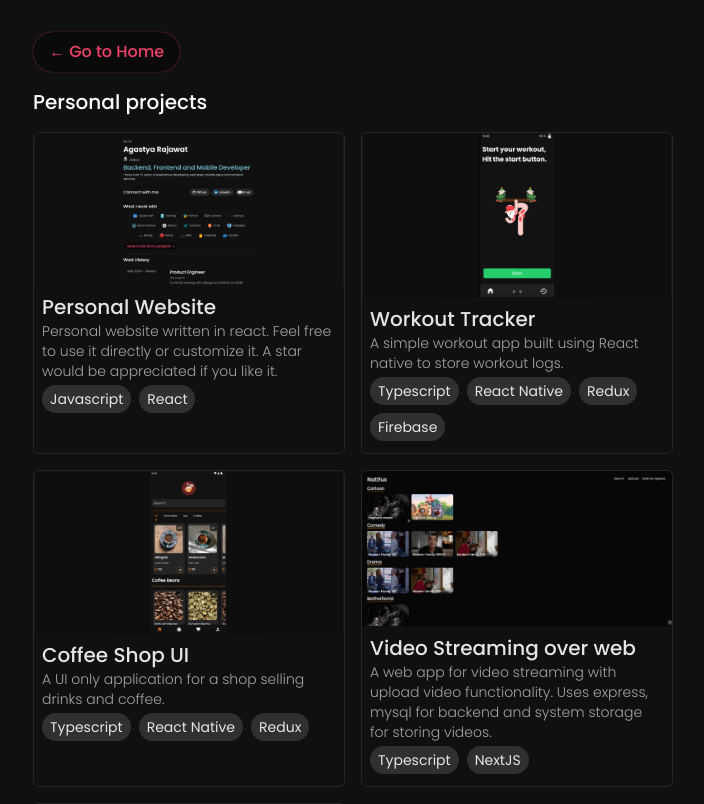
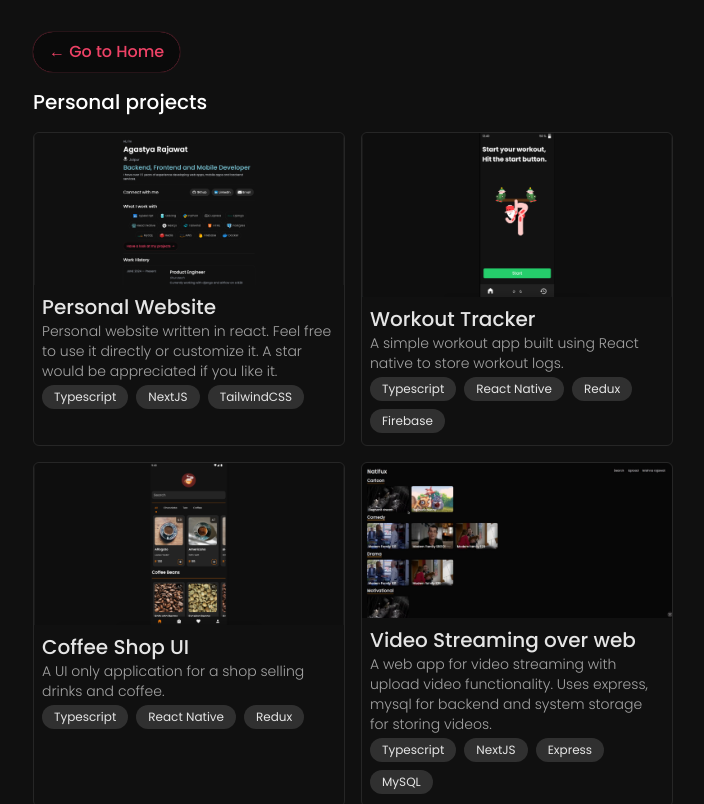
Before and after one commit to Agastya909/persona-website, a Next.js app: page /projects in a window 1280 px wide. Shown: the top 804 px of the page, without its empty margins (287-991 px from the left). Built offline with nearby package versions, Linux system fonts and the light colour scheme.

Commit message:
Minor UI change

```diff
--- a/app/components/workHistoryCard.tsx
+++ b/app/components/workHistoryCard.tsx
@@ -32,7 +32,7 @@ export default function WorkHistoryCard({
             return (
               <p
                 key={index}
-                className="py-1 px-4 bg-neutral-800 mr-2 rounded-full text-sm my-1 font-thin"
+                className="py-1 px-3 bg-neutral-800 mr-2 rounded-full text-xs my-1 font-normal"
               >
                 {item}
               </p>
--- a/app/layout.tsx
+++ b/app/layout.tsx
@@ -1,8 +1,8 @@
+/* eslint-disable @typescript-eslint/no-unused-vars */
 import type { Metadata } from "next";
 import { Poppins } from "next/font/google";
 import "./globals.css";
 
-// eslint-disable-next-line @typescript-eslint/no-unused-vars
 const poppins = Poppins({
   weight: ["300", "400", "500", "600", "700"],
   style: "normal",
@@ -22,9 +22,7 @@ export default function RootLayout({
 }>) {
   return (
     <html lang="en">
-      <body>
-        {children}
-      </body>
+      <body className={poppins.className}>{children}</body>
     </html>
   );
 }
--- a/app/page.tsx
+++ b/app/page.tsx
@@ -60,7 +60,7 @@ export default function Home() {
   return (
     <div className="my-8 zero:max-pc:my-4 zero:max-pc:mx-2">
       <p className="text-sm text-gray-400 font-medium">{"Hi, I'm"}</p>
-      <p className="text-4xl font-semibold mt-2">Agastya Rajawat</p>
+      <p className="text-6xl font-black mt-2 font-dmtext">Agastya Rajawat</p>
       <div className="flex flex-row place-items-baseline mt-4">
         <Image
           src={"/location.png"}
--- a/app/projects/page.tsx
+++ b/app/projects/page.tsx
@@ -7,7 +7,7 @@ const ITEMS = [
     description:
       "Personal website written in react. Feel free to use it directly or customize it. A star would be appreciated if you like it.",
     link: "https://github.com/Agastya909/personal-website",
-    techStack: ["Javascript", "React"],
+    techStack: ["Typescript", "NextJS", "TailwindCSS"],
     is_pinned: true,
     cover_img: "/portfolio.png",
   },
@@ -33,7 +33,7 @@ const ITEMS = [
     description:
       "A web app for video streaming with upload video functionality. Uses express, mysql for backend and system storage for storing videos.",
     link: "https://github.com/Agastya909/natflux-web",
-    techStack: ["Typescript", "NextJS"],
+    techStack: ["Typescript", "NextJS", "Express", "MySQL"],
     is_pinned: false,
     cover_img: "/natfluxweb.png",
   },
@@ -81,7 +81,7 @@ function ProjectCard({
           {tech_stack.map((tech, index) => {
             return (
               <p
-                className="text-sm text-neutral-200 py-1 px-2 w-fit mr-2 my-1  place-items-center rounded-full bg-[#303030]"
+                className="text-neutral-200 w-fit mr-2 my-1 place-items-center rounded-full bg-[#303030] py-1 px-3 text-xs font-normal"
                 key={index}
               >
                 {tech}
--- a/tailwind.config.ts
+++ b/tailwind.config.ts
@@ -7,6 +7,9 @@ const config: Config = {
     "./app/**/*.{js,ts,jsx,tsx,mdx}",
   ],
   theme: {
+    fontFamily: {
+      dmtext: ["DM Serif Text", "serif"],
+    },
     screens: {
       pc: "640px",
       tablet: "480px",
```
